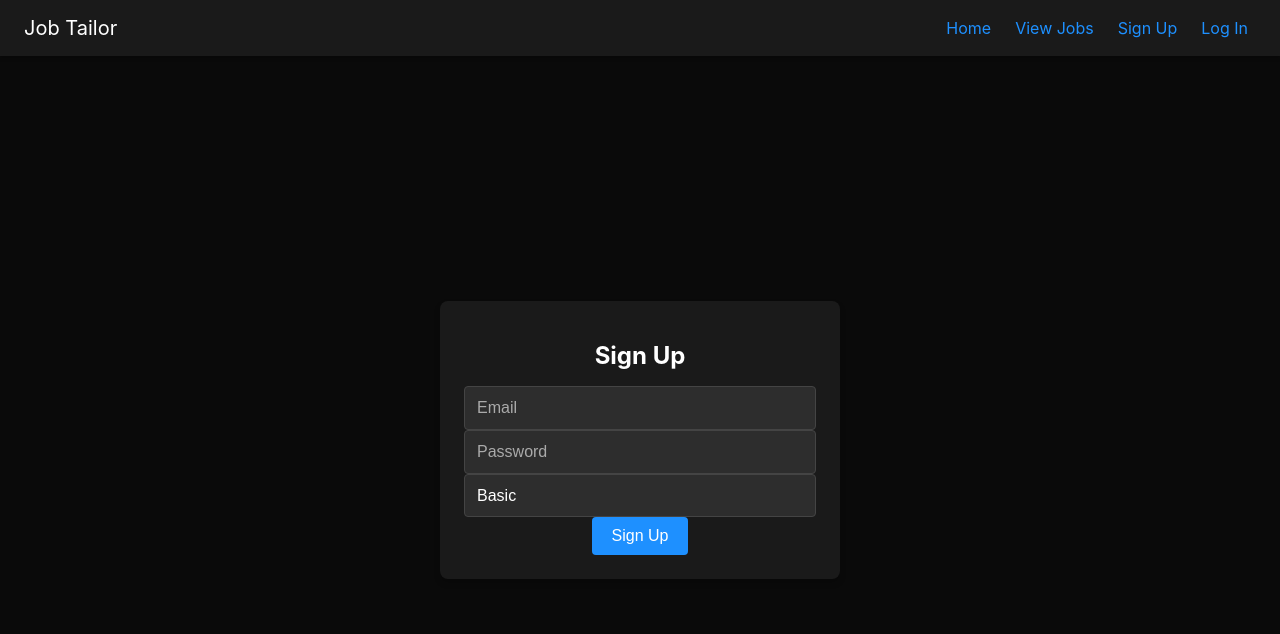
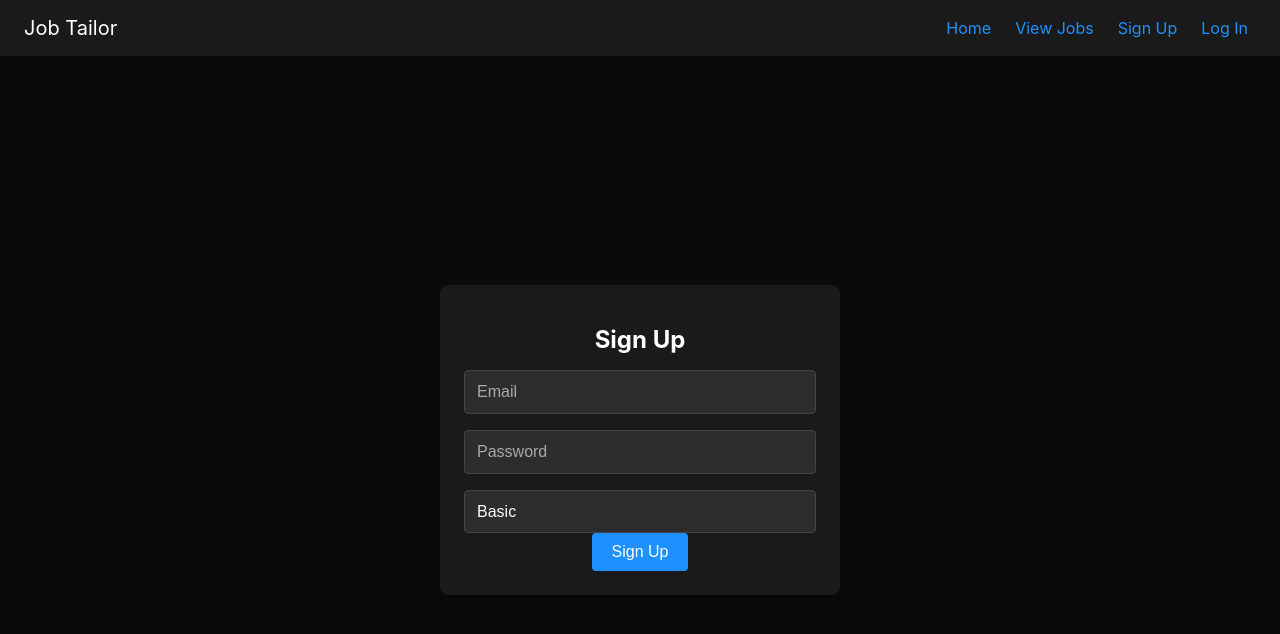
Before and after one commit to Taylor-Rem/job-tailor, a Next.js app: page /signup in a window 1280 px wide. Shown: the top 634 px of the page. Built offline with nearby package versions, Linux system fonts and the light colour scheme.

Commit message:
added styling to inputs on login signup

```diff
--- a/pages/login.tsx
+++ b/pages/login.tsx
@@ -46,6 +46,7 @@ export default function Login() {
           onChange={(e) => setEmail(e.target.value)}
           placeholder="Email"
           className="input"
+          style={{marginBottom: '1em'}}
           required
         />
         <input
@@ -54,6 +55,7 @@ export default function Login() {
           onChange={(e) => setPassword(e.target.value)}
           placeholder="Password"
           className="input"
+          style={{marginBottom: '1em'}}
           required
         />
         <button type="submit" disabled={loading} className="button">
--- a/pages/signup.tsx
+++ b/pages/signup.tsx
@@ -41,6 +41,7 @@ export default function Signup() {
           onChange={(e) => setEmail(e.target.value)}
           placeholder="Email"
           className="input"
+          style={{marginBottom: '1em'}}
           required
         />
         <input
@@ -49,6 +50,7 @@ export default function Signup() {
           onChange={(e) => setPassword(e.target.value)}
           placeholder="Password"
           className="input"
+          style={{marginBottom: '1em'}}
           required
         />
         <select
```
